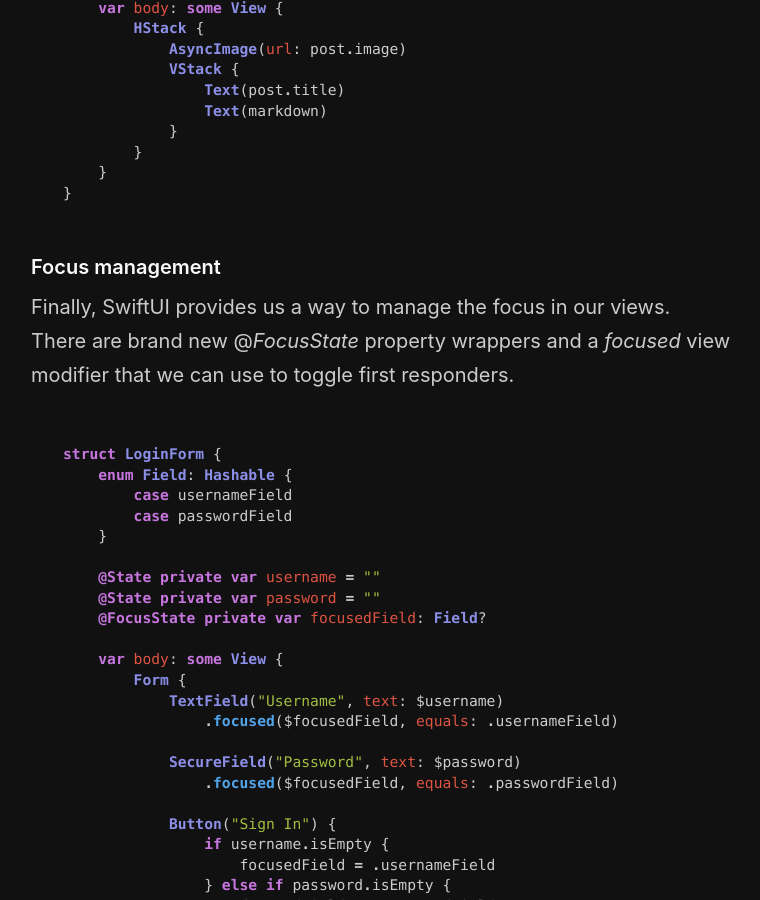
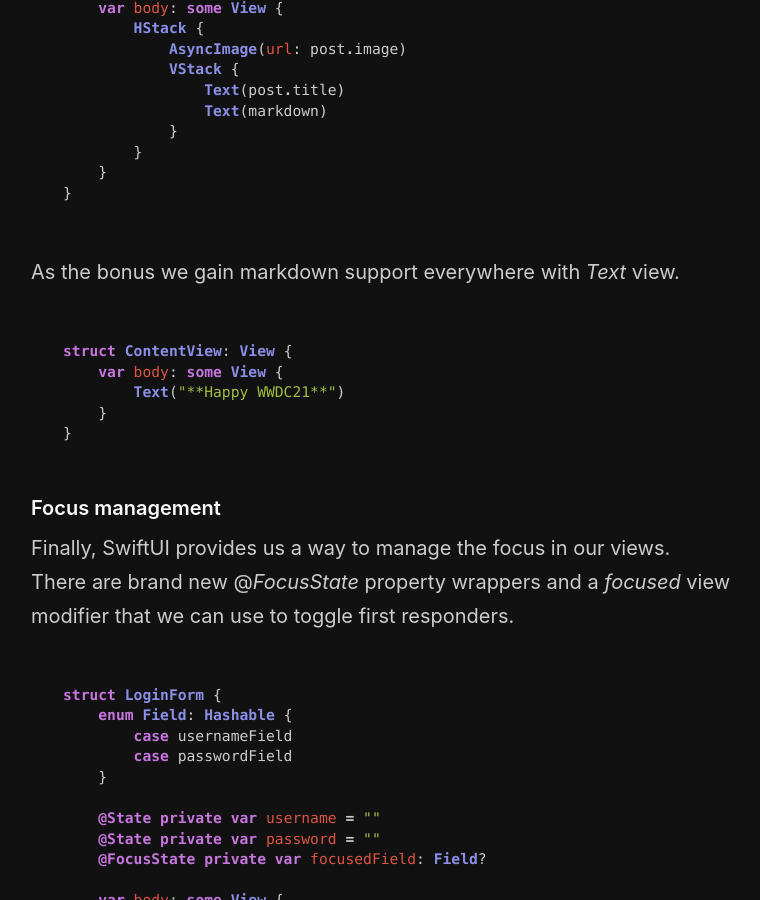
Before and after one commit to mecid/mecid.github.io, a Jekyll site: the page built from _posts/2021-06-08-what-is-new-in-swiftui-after-wwdc21.md, in a window 1280 px wide and 900 px high, scrolled down 4565 px. Shown: the whole window, without its empty margins (259-1019 px from the left). Built offline with Jekyll 4.4.1, drawn with Linux system fonts in a browser that asks for light colours.

Commit message:
markdown example added to whats new in swiftui post

````diff
--- a/_posts/2021-06-08-what-is-new-in-swiftui-after-wwdc21.md
+++ b/_posts/2021-06-08-what-is-new-in-swiftui-after-wwdc21.md
@@ -165,6 +165,16 @@ struct PostView: View {
 }
 ```
 
+As the bonus we gain markdown support everywhere with *Text* view.
+
+```swift
+struct ContentView: View {
+    var body: some View {
+        Text("**Happy WWDC21**")
+    }
+}
+```
+
 #### Focus management
 Finally, SwiftUI provides us a way to manage the focus in our views. There are brand new @*FocusState* property wrappers and a *focused* view modifier that we can use to toggle first responders.
 
````
